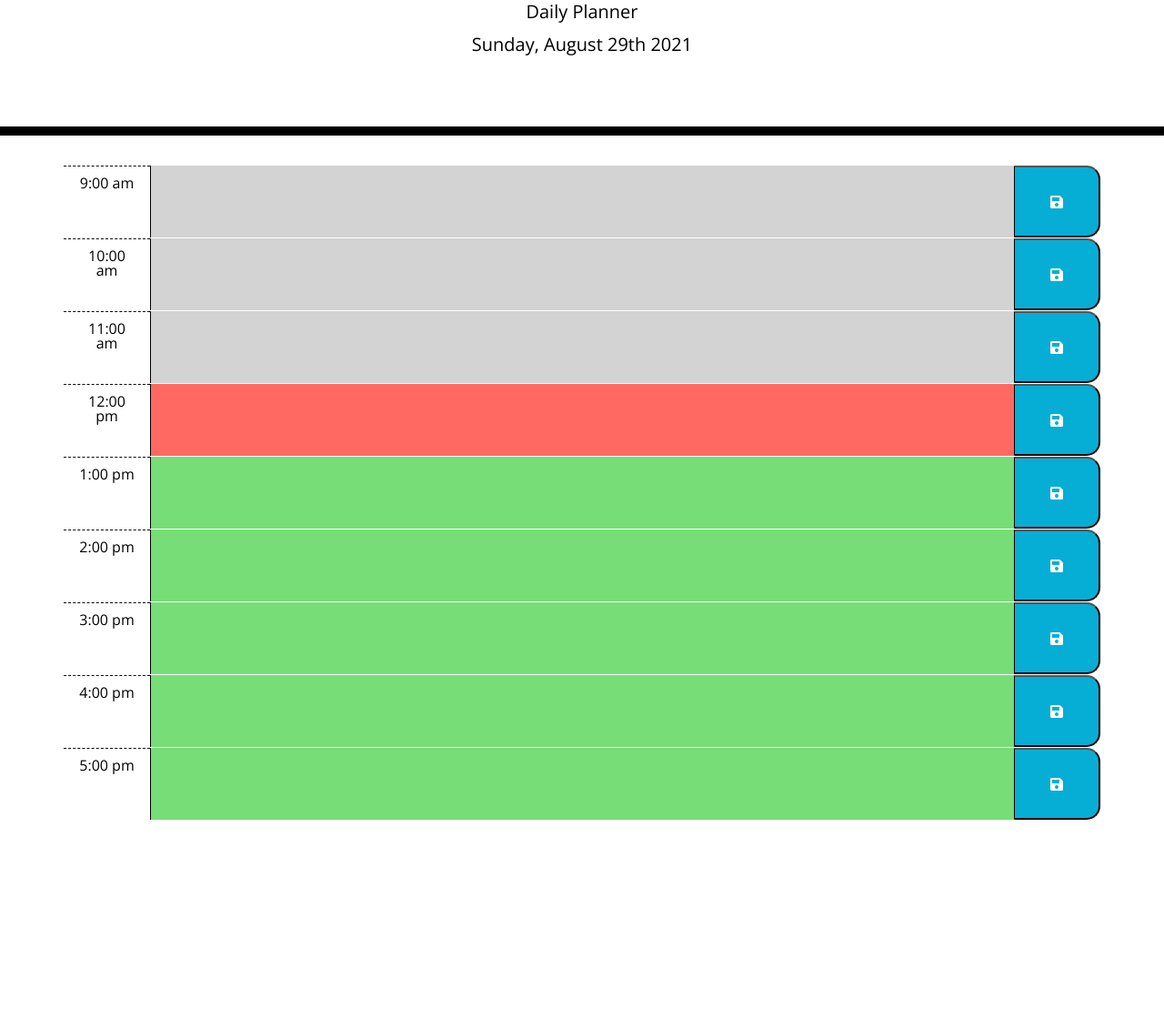
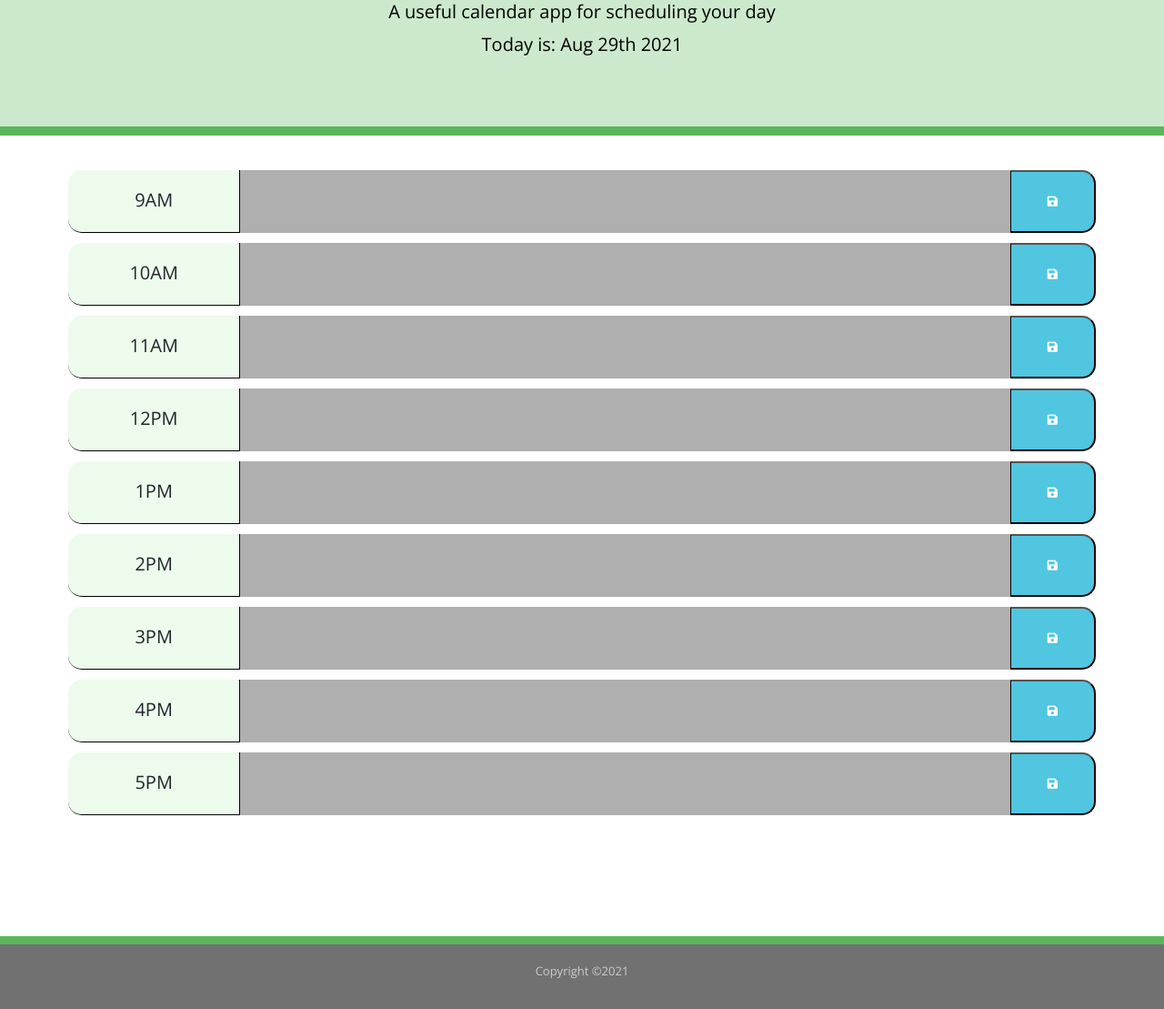
Before and after one commit to thuluong249/Homework5, a plain HTML site: page index.html in a window 1280 px wide. Shown: the part 155-1264 px from the top of the page at 91% size. Before the commit the page ends 1056 px from the top, so only its background shows below. Drawn offline with nearby package versions, Linux system fonts and the light colour scheme.

Commit message:
remodeled the script file

```diff
--- a/Assets/script.js
+++ b/Assets/script.js
@@ -1,66 +1,57 @@
-var $currentDay = $("#currentDay");
-var $timeBlocks = $(".time-block");
-var $scheduleArea = $(".schedule");
+//set moment to a variable
+var now = moment();
+//create a variable for the current date
+var currentDate = now.format('MMM Do YYYY');
 
-var toDoItems = [];
-//each object has a hour property and a text property
+// Set date in Jumbotron
+$('#currentDay').text('Today is: ' + currentDate);
 
-var currentDate = moment().format("dddd, MMMM Do YYYY");
-var currentHour = moment().format("H");
+$(document).ready(function() {
+	// For loop to get and display tasks from local storage
+	hourArr = $('.hour').toArray();
+	for (i = 0; i < hourArr.length; i++) {
+		$(hourArr[i]).siblings('textarea').text(localStorage.getItem($(hourArr[i]).attr('data-time')));
+	}
+});
 
-function setUpTimeBlocks(){
-    $timeBlocks.each(function(){
-      var $thisBlock = $(this);
-      var thisBlockHr = parseInt($thisBlock.attr("data-hour"));
+// For loop to print rows with timeblocks, taskblocks, and save buttons
+for (i = 0; i < 9; i++) {
+	//create a variable for the row
+	var rowBlock = $('<div>').addClass('row');
+	//create a variable for the time block
+	var timeBlock = $('<div>')
+		.addClass('hour col-md-2')
+		.text(moment('9:00 AM', 'hh:mm A').add(i, 'hours').format('hA'));
+	timeBlock.attr('data-time', moment('9:00 AM', 'hh:mm A').add(i, 'hours').format('hA'));
+	//create a variable for the taskblock
+	var taskBlock = $('<textarea>').addClass('col-md-9');
+	//create a variable for the save block
+	var saveButton = $('<button>').addClass('saveBtn col-md-1').html('<i class="fas fa-save"></i>');
 
-    });
+	// Placing content created above into the DOM in the right order.
+	//append the container with the row
+	$('.container').append(rowBlock);
+	//append the row with the time block
+	$(rowBlock).append(timeBlock);
+	//after the timeblock display the task block
+	$(timeBlock).after(taskBlock);
+	//after the taskblock display the save button
+	$(taskBlock).after(saveButton);
+
+	// if else statement to determine the color of the row
+	//if the time is the same as the time on the timeblock, display task block as red
+	if (now.isSame(moment('9:00 AM', 'hh:mm A').add(i, 'hours'), 'hour')) {
+		$(taskBlock).addClass('present');
+		//if the time is in the future, display green
+	} else if (now.isBefore(moment('9:00 AM', 'hh:mm A').add(i, 'hours'), 'hour')) {
+		$(taskBlock).addClass('future');
+		//if the time is in the past, display grey
+	} else if (now.isAfter(moment('9:00 AM', 'hh:mm A').add(i, 'hours'), 'hour')) {
+		$(taskBlock).addClass('past');
+	}
 }
 
-function renderSchedule(){
-
-  toDoItems = localStorage.getItem("todos");
-  toDoItems = JSON.parse(toDoItems);
-
-  //loop thru array then assign the text to the timeBlock with data-hour equal to hour.
-  //make a variable where [data-hour={hour}] then plug it in to the selector $('[data-hour={hour}')
-  for (var i = 0; i < toDoItems.length; i++){
-    var itemHour = toDoItems[i].hour;
-    var itemText = toDoItems[i].text;
-
-    $("[data-hour=" + itemHour + "]").children("textarea").val(itemText);
-  }
-
-  console.log(toDoItems);
-}
-
-function saveHandler(){
-  var $thisBlock = $(this).parent();
-
-  var hourToUpdate = $(this).parent().attr("data-hour");
-  var itemToAdd = (($(this).parent()).children("textarea")).val();
-
-  //see which item we need to update based on the hour of the button clicked matching
-  for (var j = 0; j < toDoItems.length; j++){
-    if (toDoItems[j].hour == hourToUpdate){
-      //set its text to what was added to textarea
-      toDoItems[j].text = itemToAdd;
-    }
-  }
-  localStorage.setItem("todos", JSON.stringify(toDoItems));
-  renderSchedule();
-}
-
-// when the document loads
-$(document).ready(function(){
-
-  //format the timeblocks depending on time
-  setUpTimeBlocks();
-  //display current date
-  $currentDay.text(currentDate);
-
-  //render schedule from local storage
-  renderSchedule();
-  //when a todo item save button is clicked, save it
-  $scheduleArea.on("click", "button", saveHandler);
-
+// Save click event to store data in local storage
+$('.saveBtn').on('click', function() {
+	localStorage.setItem($(this).siblings('div.hour').attr('data-time'), $(this).siblings('textarea').val());
 });
--- a/index.html
+++ b/index.html
@@ -1,14 +1,23 @@
 <!DOCTYPE html>
 <html lang="en">
-
   <head>
     <meta charset="UTF-8" />
     <meta name="viewport" content="width=device-width, initial-scale=1.0" />
     <meta http-equiv="X-UA-Compatible" content="ie=edge" />
-  <link rel="stylesheet" href="https://stackpath.bootstrapcdn.com/bootstrap/4.3.1/css/bootstrap.min.css" />
-  <link rel="stylesheet" href="https://use.fontawesome.com/releases/v5.8.1/css/all.css"
-    integrity="sha384-50oBUHEmvpQ+1lW4y57PTFmhCaXp0ML5d60M1M7uH2+nqUivzIebhndOJK28anvf" crossorigin="anonymous" />
-  <link href="https://fonts.googleapis.com/css?family=Open+Sans&display=swap" rel="stylesheet" />
+    <link
+      rel="stylesheet"
+      href="https://stackpath.bootstrapcdn.com/bootstrap/4.3.1/css/bootstrap.min.css"
+    />
+    <link
+      rel="stylesheet"
+      href="https://use.fontawesome.com/releases/v5.8.1/css/all.css"
+      integrity="sha384-50oBUHEmvpQ+1lW4y57PTFmhCaXp0ML5d60M1M7uH2+nqUivzIebhndOJK28anvf"
+      crossorigin="anonymous"
+    />
+    <link
+      href="https://fonts.googleapis.com/css?family=Open+Sans&display=swap"
+      rel="stylesheet"
+    />
     <link rel="stylesheet" href="style.css" />
     <title>Work Day Scheduler</title>
   </head>
@@ -16,66 +25,25 @@
   <body>
     <header class="jumbotron">
       <h1 class="display-3">Work Day Scheduler</h1>
-    <p class="lead">Daily Planner</p>
+      <p class="lead">A useful calendar app for scheduling your day</p>
       <p id="currentDay" class="lead"></p>
     </header>
-  <div class="container schedule">
+
+    <div class="container">
       <!-- Timeblocks go here -->
-    <div class="row time-block"  data-hour="9">
-      <div class="col-md-1 hour">9:00 am</div>
-      <textarea class="past col-md-10"></textarea>
-      <button class="col-md-1 fas fa-save saveBtn"></button>
-    </div>
-    <div class="row time-block"  data-hour="10">
-      <div class="col-md-1 hour">10:00 am</div>
-      <textarea class="past col-md-10"></textarea>
-      <button class="col-md-1 fas fa-save saveBtn"></button>
-    </div>
-    <div class="row time-block"  data-hour="11">
-      <div class="col-md-1 hour">11:00 am</div>
-      <textarea class="past col-md-10"></textarea>
-      <button class="col-md-1 fas fa-save saveBtn"></button>
     </div>
 
-    <div class="row time-block" data-hour="12">
-      <div class="col-md-1 hour">12:00 pm</div>
-      <textarea class="present col-md-10"></textarea>
-      <button class="col-md-1 fas fa-save saveBtn"></button>
+    <footer>
+      <div class="footbox">
+        <div class="footer-copyright text-center py-3">
+          Copyright &copy;2021
         </div>
+        <br />
+      </div>
+    </footer>
 
-    <div class="row time-block" data-hour="13">
-      <div class="col-md-1 hour">1:00 pm</div>
-      <textarea class="future col-md-10"></textarea>
-      <button class="col-md-1 fas fa-save saveBtn"></button>
-    </div>
-
-    <div class="row time-block" data-hour="14">
-      <div class="col-md-1 hour">2:00 pm</div>
-      <textarea class="future col-md-10"></textarea>
-      <button class="col-md-1 fas fa-save saveBtn"></button>
-    </div>
-
-    <div class="row time-block" data-hour="15">
-      <div class="col-md-1 hour">3:00 pm</div>
-      <textarea class="future col-md-10"></textarea>
-      <button class="col-md-1 fas fa-save saveBtn"></button>
-    </div>
-
-    <div class="row time-block" data-hour="16">
-      <div class="col-md-1 hour">4:00 pm</div>
-      <textarea class="future col-md-10"></textarea>
-      <button class="col-md-1 fas fa-save saveBtn"></button>
-    </div>
-
-    <div class="row time-block" data-hour="17">
-      <div class="col-md-1 hour">5:00 pm</div>
-      <textarea class="future col-md-10"></textarea>
-      <button class="col-md-1 fas fa-save saveBtn"></button>
-    </div>
-  </div>
-  <script src="https://cdnjs.cloudflare.com/ajax/libs/jquery/3.2.1/jquery.min.js"></script>
+    <script src="https://code.jquery.com/jquery-3.4.1.min.js"></script>
     <script src="https://cdnjs.cloudflare.com/ajax/libs/moment.js/2.24.0/moment.min.js"></script>
-  <script src="Assets/script.js"></script>
+    <script src="./Assets/script.js"></script>
   </body>
-
 </html>
--- a/style.css
+++ b/style.css
@@ -1,9 +1,8 @@
 body {
-  font-family: 'Open Sans', sans-serif;
-  font-size: 16px;
+  font-family: "Open Sans", sans-serif;
+  font-size: 0.8em;
   line-height: 1;
 }
-
 textarea {
   background: transparent;
   border: none;
@@ -15,10 +14,11 @@ textarea {
 
 .jumbotron {
   text-align: center;
-  background-color: transparent;
+  background-color: rgb(91, 182, 91, 0.3);
+  font-size: 20px;
   color: black;
   border-radius: 0;
-  border-bottom: 10px solid black;
+  border-bottom: 10px solid rgb(91, 182, 91);
 }
 
 .description {
@@ -34,39 +34,85 @@ textarea {
   white-space: pre-wrap;
   height: 80px;
   border-top: 1px solid white;
+  padding: 5px;
 }
 
 .hour {
-  background-color: #ffffff;
-  color: #000000;
-  border-top: 1px dashed #000000;
-  padding-top: 10px;
+  background-color: rgba(195, 240, 195, 0.3);
+  text-align: center;
+  border-top-left-radius: 15px;
+  border-bottom-left-radius: 15px;
+  border-bottom: 1px solid black;
+  line-height: 65px;
+  font-size: 20px;
 }
 
 .past {
-  background-color: #d3d3d3;
+  background-color: rgba(99, 96, 96, 0.5);
   color: black;
 }
 
 .present {
-  background-color: #ff6961;
-  color:black;
+  background-color: rgba(223, 90, 83, 0.5);
+  color: black;
 }
 
 .future {
-  background-color: #77dd77;
-  color:crimson;
+  background-color: rgba(94, 179, 94, 0.5);
+  color: black;
 }
 
 .saveBtn {
   border-left: 1px solid black;
   border-top-right-radius: 15px;
   border-bottom-right-radius: 15px;
-  background-color: #06aed5;
+  background-color: rgb(6, 174, 213, 0.7);
   color: white;
+  padding: 10px 25px 10px 25px;
 }
 
 .saveBtn i:hover {
   font-size: 20px;
   transition: all 0.3s ease-in-out;
 }
+
+/* Footer */
+
+footer {
+  background: rgba(54, 54, 54, 0.7);
+  border-top: 9px solid rgb(91, 182, 91);
+  height: 80px;
+  display: flex;
+  align-items: center;
+  justify-content: center;
+  margin-top: 10%;
+}
+
+.footer-copyright {
+  font-size: 13px;
+  color: #cccccc;
+  padding-top: 0px !important;
+  padding-bottom: 0px !important;
+}
+
+.portLink {
+  font-size: 13px;
+  color: #cccccc;
+}
+
+/* media query for screen size*/
+@media (max-width: 768px) {
+  .row {
+    height: 100%;
+    border-radius: 10;
+    margin: 10px;
+  }
+
+  .saveBtn {
+    border-radius: 0 0 15px 15px;
+  }
+
+  .hour {
+    border-radius: 15px 15px 0 0;
+  }
+}
```
Also changed, not shown: Assets/images/Firstpage.png (added), Assets/images/Second.png (added), Assets/images/dayplanner.jpg (added), package-lock.json (added), 7 other files. Lines whose indentation alone changed are shown as unchanged.
